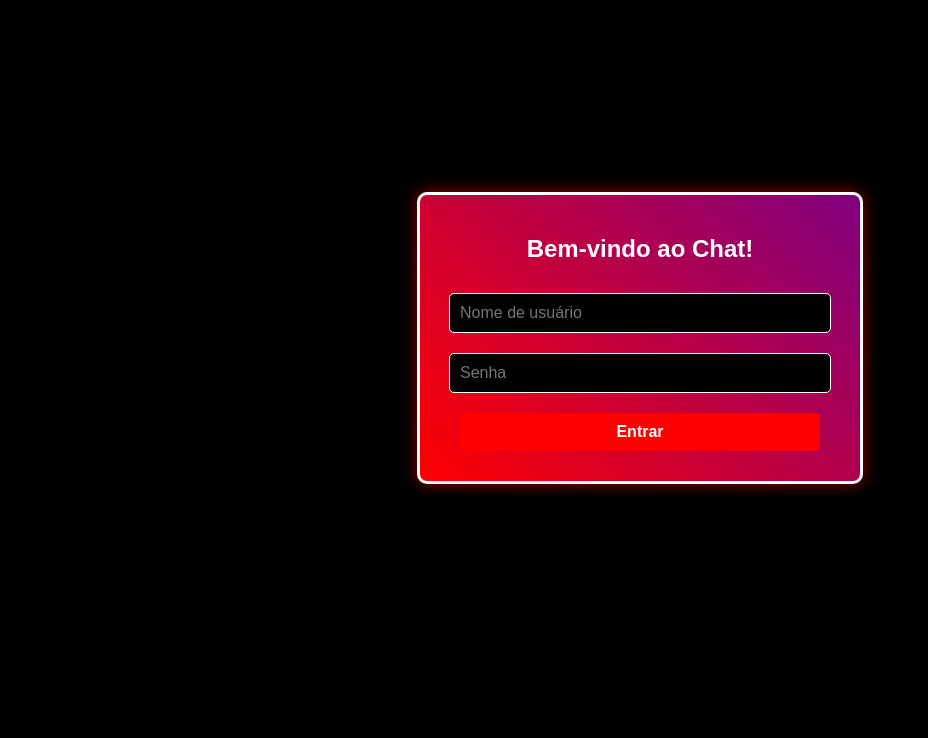
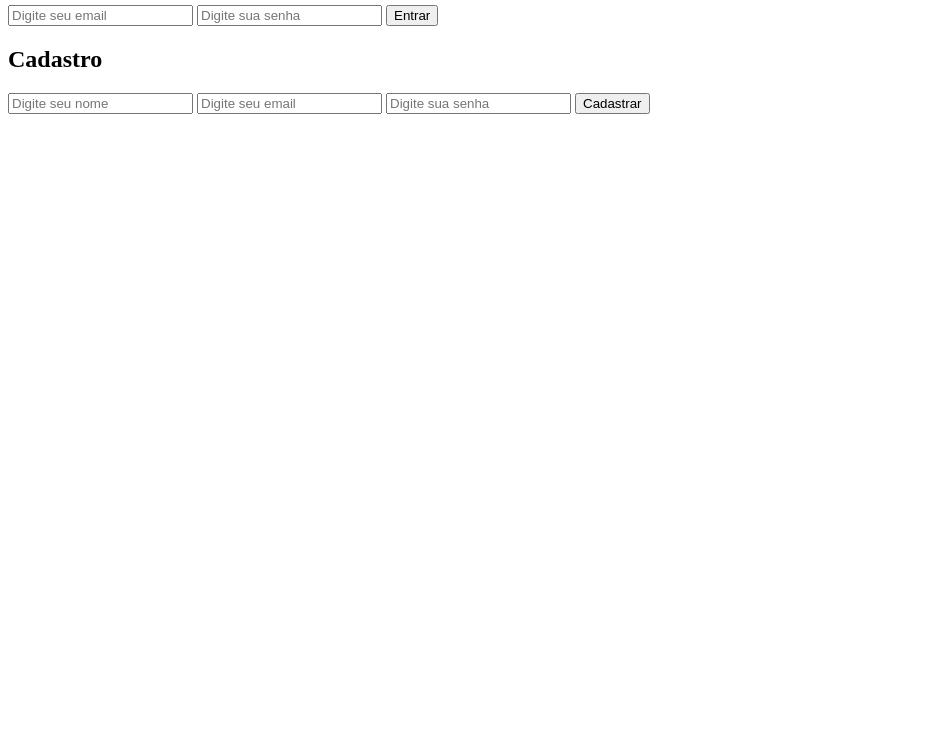
Before and after one commit to Maycon0009999/Maycon, a plain HTML site: page index.html in a window 1280 px wide. Shown: the part 62-800 px from the top of the page, without its empty margins (0-928 px from the left). Drawn offline with Linux system fonts and the light colour scheme.

Commit message:
Add files via upload

```diff
--- a/index.html
+++ b/index.html
@@ -1,71 +1,21 @@
 <!DOCTYPE html>
-<html lang="pt-BR">
+<html lang="pt">
 <head>
     <meta charset="UTF-8">
     <meta name="viewport" content="width=device-width, initial-scale=1.0">
-    <title>Chat Colorido</title>
-    <style>
-        body {
-            font-family: Arial, sans-serif;
-            background: black;
-            color: white;
-            text-align: center;
-            margin: 0;
-            padding: 0;
-            height: 100vh;
-            display: flex;
-            align-items: center;
-            justify-content: center;
-        }
-        .container {
-            width: 90%;
-            max-width: 400px;
-            padding: 20px;
-            background: linear-gradient(45deg, red, purple);
-            border-radius: 10px;
-            box-shadow: 0 0 15px rgba(255, 0, 0, 0.6);
-            border: 3px solid white;
-        }
-        input, button {
-            width: 90%;
-            margin: 10px 0;
-            padding: 10px;
-            border: none;
-            border-radius: 5px;
-            font-size: 16px;
-        }
-        input {
-            background: black;
-            color: white;
-            border: 1px solid white;
-        }
-        button {
-            background: red;
-            color: white;
-            font-weight: bold;
-            cursor: pointer;
-            transition: 0.3s;
-        }
-        button:hover {
-            background: purple;
-        }
-    </style>
+    <title>Login</title>
+    <script defer src="script.js"></script>
 </head>
 <body>
+    <h2>Login</h2>
+    <input type="email" id="email" placeholder="Digite seu email">
+    <input type="password" id="password" placeholder="Digite sua senha">
+    <button onclick="entrarNoChat()">Entrar</button>
 
-    <div class="container">
-        <h2>Bem-vindo ao Chat!</h2>
-        <input type="text" id="username" placeholder="Nome de usuário">
-        <input type="password" id="password" placeholder="Senha">
-        <button onclick="entrarNoChat()">Entrar</button>
-    </div>
-
-    <script>
-        function entrarNoChat() {
-            // Simulação de login
-            window.location.href = "chat.html"; // Redireciona para o chat principal
-        }
-    </script>
-
+    <h2>Cadastro</h2>
+    <input type="text" id="name" placeholder="Digite seu nome">
+    <input type="email" id="registerEmail" placeholder="Digite seu email">
+    <input type="password" id="registerPassword" placeholder="Digite sua senha">
+    <button onclick="cadastrar()">Cadastrar</button>
 </body>
 </html>
--- /dev/null
+++ b/script.js
@@ -0,0 +1,45 @@
+const API_URL = "https://SEU_BACKEND_NO_RAILWAY.app"; // Coloque a URL do seu backend do Railway
+
+async function entrarNoChat() {
+    const email = document.getElementById("email").value;
+    const password = document.getElementById("password").value;
+
+    if (!email || !password) {
+        alert("Preencha todos os campos!");
+        return;
+    }
+
+    const response = await fetch(`${API_URL}/login`, {
+        method: "POST",
+        headers: { "Content-Type": "application/json" },
+        body: JSON.stringify({ email, password })
+    });
+
+    const data = await response.json();
+    if (response.ok) {
+        alert(`Bem-vindo, ${data.user.name}!`);
+        // Aqui pode redirecionar para o chat real
+    } else {
+        alert(data.message);
+    }
+}
+
+async function cadastrar() {
+    const name = document.getElementById("name").value;
+    const email = document.getElementById("registerEmail").value;
+    const password = document.getElementById("registerPassword").value;
+
+    if (!name || !email || !password) {
+        alert("Preencha todos os campos!");
+        return;
+    }
+
+    const response = await fetch(`${API_URL}/register`, {
+        method: "POST",
+        headers: { "Content-Type": "application/json" },
+        body: JSON.stringify({ name, email, password })
+    });
+
+    const data = await response.json();
+    alert(data.message);
+}
--- /dev/null
+++ b/style.css
@@ -0,0 +1,15 @@
+body {
+    font-family: Arial, sans-serif;
+    background-color: #1a1a1a;
+    color: white;
+    text-align: center;
+}
+
+.container {
+    margin-top: 50px;
+}
+
+input, button {
+    padding: 10px;
+    margin: 10px;
+}
```
